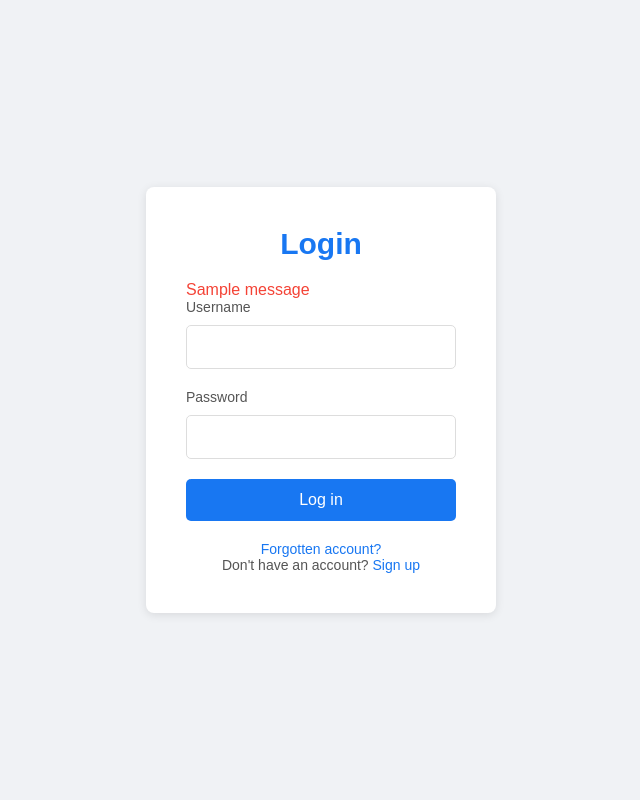
After one commit to Shani871/SkillBuddyAI, a Django app: page /login/ in a window 1280 px wide. The commit adds this page. Shown: the whole page, without its empty margins (319-959 px from the left). Run offline with Django 5.2, Linux system fonts and the light colour scheme; one stand-in notice (Sample message) is shown.

Commit message:
Login Signup functionality

```diff
--- a/SkillBuddyAI/settings.py
+++ b/SkillBuddyAI/settings.py
@@ -1,7 +1,5 @@
 from pathlib import Path
 import os
-
-from django.templatetags import static
 
 # Build paths inside the project like this: BASE_DIR / 'subdir'.
 BASE_DIR = Path(__file__).resolve().parent.parent
@@ -20,6 +18,7 @@ ALLOWED_HOSTS = []
 # Application definition
 
 INSTALLED_APPS = [
+    'chatbot',
     'django.contrib.admin',
     'django.contrib.auth',
     'django.contrib.contenttypes',
--- a/SkillBuddyAI/urls.py
+++ b/SkillBuddyAI/urls.py
@@ -1,14 +1,18 @@
+
+
 from django import views
 from django.conf import settings
 from django.conf.urls.static import static
 from django.contrib import admin
 from django.urls import path
 
-from SkillBuddyAI.view import home
+from SkillBuddyAI.view import home, signup, login_user
 
 urlpatterns = [
     path('admin/', admin.site.urls),
     path('', home),
+    path('signup/',signup,name='signup'),
+    path('login/',login_user,name='login_user'),
 ]
 
 if settings.DEBUG:
--- a/SkillBuddyAI/view.py
+++ b/SkillBuddyAI/view.py
@@ -1,6 +1,37 @@
+from django.contrib.auth import login, authenticate
+from django.contrib.auth.forms import AuthenticationForm
+from django.core.checks import messages
 from django.http import HttpResponse
-from django.shortcuts import render
+from django.shortcuts import render, redirect
+from django.contrib import messages
+
+from SkillBuddyAI.forms import SingUpForm
+
 
 def home(request):
     # print("Home")
     return render(request, 'index.html')
+
+def signup(request):
+    if request.method == 'POST':
+        form = SingUpForm(request.POST)
+        if form.is_valid():
+            user = form.save()
+            login(request,user)
+            return redirect(home)
+    else:
+        form = SingUpForm()
+    return  render(request,'signup.html',{'form':form})
+
+def login_user(request):
+    if request.method == 'POST':
+        username = request.POST['username']
+        password = request.POST['password']
+        user = authenticate(request, username=username, password=password)
+        if user is not None:
+            login(request, user)
+            messages.success(request, 'You have logged in successfully!')
+            return redirect('/')  # Redirect to home or dashboard
+        else:
+            messages.error(request, 'Invalid username or password.')
+    return render(request, 'login.html')
--- /dev/null
+++ b/templates/login.html
@@ -0,0 +1,134 @@
+<!DOCTYPE html>
+<html lang="en">
+<head>
+    <meta charset="UTF-8">
+    <meta name="viewport" content="width=device-width, initial-scale=1.0">
+    <title>Login - Facebook</title>
+    <style>
+        /* Reset styles */
+        * {
+            margin: 0;
+            padding: 0;
+            box-sizing: border-box;
+        }
+
+        body {
+            font-family: Arial, sans-serif;
+            background-color: #f0f2f5;
+            display: flex;
+            justify-content: center;
+            align-items: center;
+            height: 100vh;
+        }
+
+        .login-container {
+            background-color: #fff;
+            padding: 40px;
+            border-radius: 8px;
+            box-shadow: 0 2px 10px rgba(0, 0, 0, 0.1);
+            width: 350px;
+        }
+
+        h1 {
+            text-align: center;
+            font-size: 30px;
+            margin-bottom: 20px;
+            color: #1877f2;
+        }
+
+        .form-group {
+            margin-bottom: 20px;
+        }
+
+        label {
+            font-size: 14px;
+            color: #555;
+            display: block;
+            margin-bottom: 5px;
+        }
+
+        input[type="text"],
+        input[type="password"] {
+            width: 100%;
+            padding: 12px;
+            font-size: 16px;
+            border-radius: 5px;
+            border: 1px solid #ddd;
+            margin-top: 5px;
+        }
+
+        input[type="text"]:focus,
+        input[type="password"]:focus {
+            border-color: #1877f2;
+        }
+
+        button {
+            width: 100%;
+            padding: 12px;
+            background-color: #1877f2;
+            border: none;
+            border-radius: 5px;
+            color: white;
+            font-size: 16px;
+            cursor: pointer;
+        }
+
+        button:hover {
+            background-color: #165eab;
+        }
+
+        .footer {
+            text-align: center;
+            margin-top: 20px;
+            font-size: 14px;
+            color: #555;
+        }
+
+        .footer a {
+            color: #1877f2;
+            text-decoration: none;
+        }
+
+        .footer a:hover {
+            text-decoration: underline;
+        }
+
+        .message-list {
+            margin-top: 10px;
+            list-style: none;
+            padding-left: 0;
+            color: #f44336;
+        }
+    </style>
+</head>
+<body>
+
+    <div class="login-container">
+        <h1>Login</h1>
+        {% if messages %}
+            <ul class="message-list">
+                {% for message in messages %}
+                    <li>{{ message }}</li>
+                {% endfor %}
+            </ul>
+        {% endif %}
+        <form method="post">
+            {% csrf_token %}
+            <div class="form-group">
+                <label for="username">Username</label>
+                <input type="text" id="username" name="username" required>
+            </div>
+            <div class="form-group">
+                <label for="password">Password</label>
+                <input type="password" id="password" name="password" required>
+            </div>
+            <button type="submit">Log in</button>
+        </form>
+        <div class="footer">
+            <p><a href="#">Forgotten account?</a></p>
+            <p>Don't have an account? <a href="{% url 'signup' %}">Sign up</a></p>
+        </div>
+    </div>
+
+</body>
+</html>
```
Also changed, not shown: SkillBuddyAI/forms.py (added, +9 -0 lines), templates/index.html (+21 -47 lines), templates/signup.html (added, +123 -0 lines), db.sqlite3.
